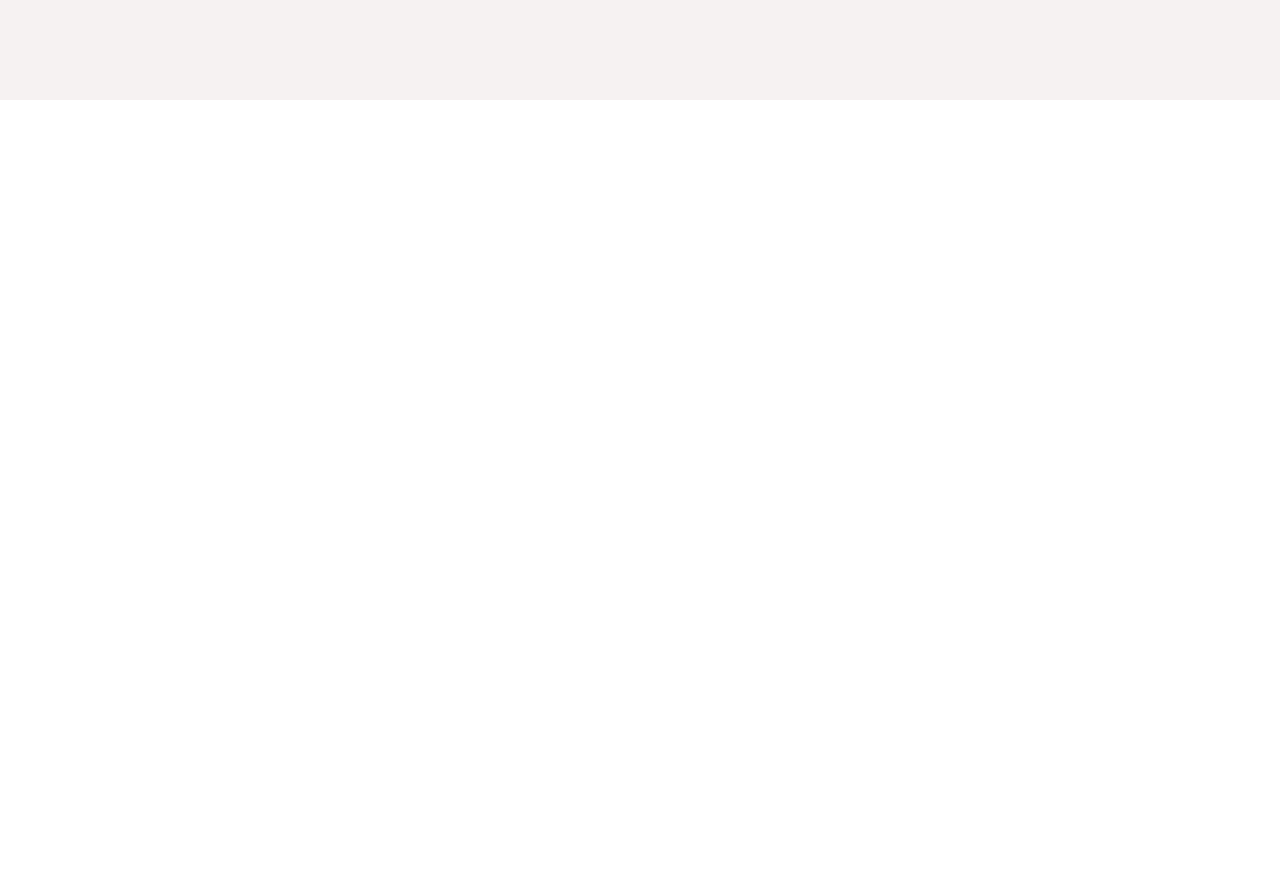
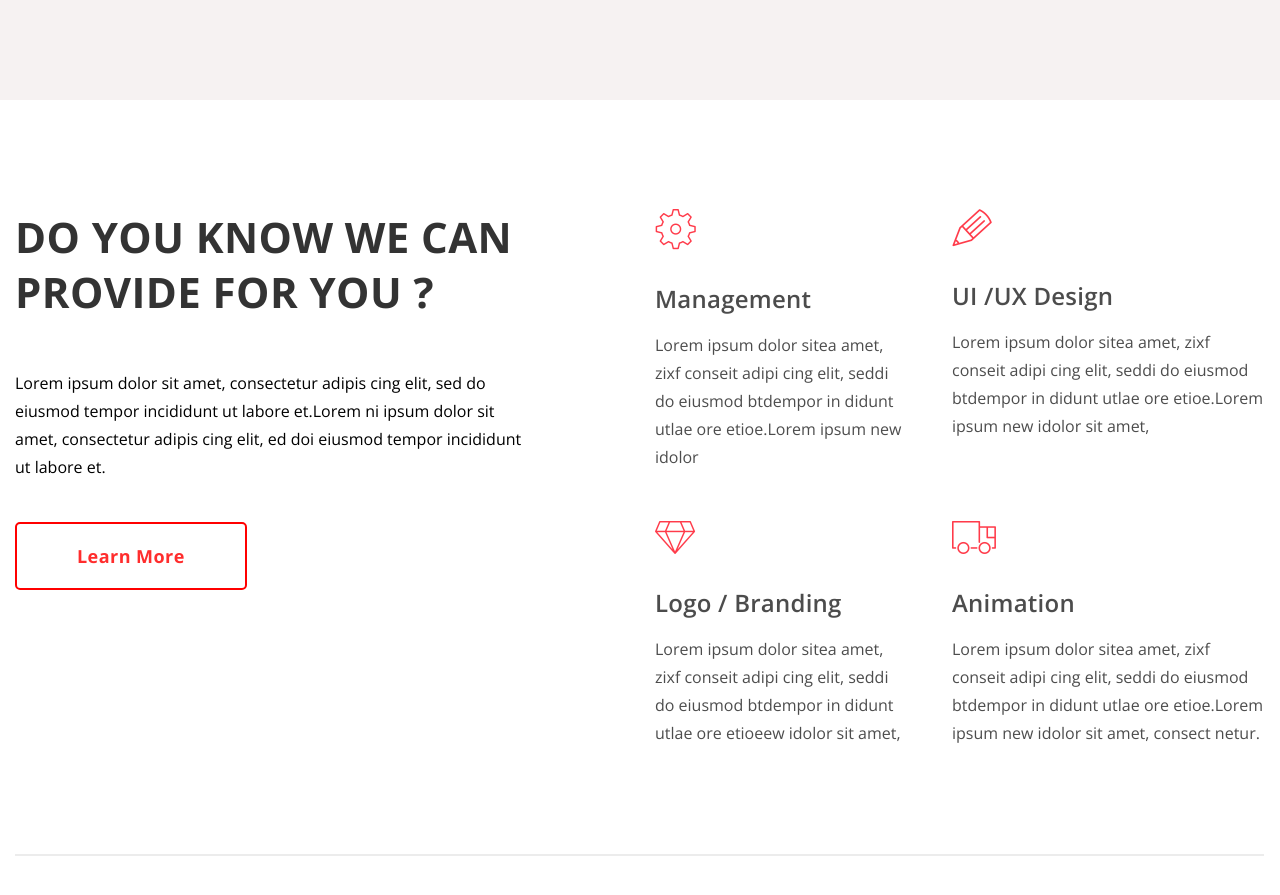
Before and after one commit to by-Biska/argency, a website: page app/index.html in a window 1280 px wide. Shown: the part 573-1468 px from the top of the page. Before the commit the page ends 800 px from the top, so only its background shows below. Drawn offline with nearby package versions, Linux system fonts and the light colour scheme.

Commit message:
dyk-section

```diff
--- a/app/index.html
+++ b/app/index.html
@@ -66,6 +66,41 @@
             </div>
           </div>
         </section>
+
+        <section class="dyk">
+          <div class="container">
+            <div class="dyk__inner">
+              <div class="dyk__boxleft">
+                <h2 class="dyk__boxleft-title">do you know we can
+                  provide for you ?</h2>
+                  <p class="dyk__boxleft-text">Lorem ipsum dolor sit amet, consectetur adipis cing elit, sed do eiusmod tempor incididunt ut labore et.Lorem ni ipsum dolor sit amet, consectetur adipis cing elit, ed doi eiusmod tempor incididunt ut labore et.</p>
+                  <a href="#" class="dyk__boxleft-btn">Learn More</a>
+              </div>
+              <div class="dyk__boxright">
+                <div class="dyk__boxright-item">
+                  <img class="dyk__boxright-icon" src="images/dyk/settings_ico.png" alt="icon"></img>
+                  <h3 class="dyk__boxright-title">Management</h3>
+                  <p class="dyk__boxright-text">Lorem ipsum dolor sitea amet, zixf conseit adipi cing elit, seddi do eiusmod btdempor in didunt utlae ore etioe.Lorem ipsum new idolor</p>
+                </div>
+                <div class="dyk__boxright-item">
+                  <img class="dyk__boxright-icon" src="images/dyk/pencil_ico.png" alt="icon"></img>
+                  <h3 class="dyk__boxright-title">UI /UX Design</h3>
+                  <p class="dyk__boxright-text">Lorem ipsum dolor sitea amet, zixf conseit adipi cing elit, seddi do eiusmod btdempor in didunt utlae ore etioe.Lorem ipsum new idolor sit amet,</p>
+                </div>
+                <div class="dyk__boxright-item">
+                  <img class="dyk__boxright-icon" src="images/dyk/diamond_ico.png" alt="icon"></img>
+                  <h3 class="dyk__boxright-title">Logo / Branding</h3>
+                  <p class="dyk__boxright-text">Lorem ipsum dolor sitea amet, zixf conseit adipi cing elit, seddi do eiusmod btdempor in didunt utlae ore etioeew idolor sit amet,</p>
+                </div>
+                <div class="dyk__boxright-item">
+                  <img class="dyk__boxright-icon" src="images/dyk/truck_ico.png" alt="icon"></img>
+                  <h3 class="dyk__boxright-title">Animation</h3>
+                  <p class="dyk__boxright-text">Lorem ipsum dolor sitea amet, zixf conseit adipi cing elit, seddi do eiusmod btdempor in didunt utlae ore etioe.Lorem ipsum new idolor sit amet, consect netur.</p>
+                </div>
+              </div>
+            </div>
+          </div>
+        </section>
       </main>
 
       <footer class="footer"></footer>
--- a/app/scss/_home.scss
+++ b/app/scss/_home.scss
@@ -6,7 +6,7 @@
         padding: 110px 0;
     }
     &__box {
-        margin-right: 112px;
+        padding-right: 112px;
     }
     &__box-title {
         font-size: 60px;
@@ -23,7 +23,7 @@
     &__box-btn {
         width: 227px;
         height: 55px;
-        background-color: #ff2d2d;
+        background-color: $primary-color;
         border-radius: 5px;
         padding: 20px 63px;
         color: #fff;
@@ -33,3 +33,74 @@
         letter-spacing: 0.025em;
     }
 }
+
+.dyk {
+    &__inner {
+        padding: 109px 0;
+        margin-bottom: 106px;
+        position: relative;
+        display: flex;
+        &::after {
+            content: "";
+            position: absolute;
+            width: 1249px;
+            height: 2px;
+            background-color: #ececec;
+            bottom: 0;
+            left: 0;
+            right: 0;
+        }
+    }
+
+    &__boxleft {
+        padding-right: 130px;
+    }
+    &__boxleft-title {
+        width: 500px;
+        font-size: 42px;
+        line-height: 55px;
+        font-weight: 700;
+        text-transform: uppercase;
+        letter-spacing: 0.01em;
+        color: rgba($default, 0.8);
+    }
+    &__boxleft-text {
+        width: 510px;
+        margin-top: 50px;
+        margin-bottom: 58px;
+    }
+    &__boxleft-btn {
+        border: 2px solid #ff0000;
+        border-radius: 5px;
+        font-size: 18px;
+        line-height: 34px;
+        font-weight: 700;
+        letter-spacing: 0.025em;
+        color: $primary-color;
+        padding: 20px 60px;
+    }
+
+    &__boxright {
+        display: grid;
+        grid-template-columns: repeat(2, 1fr);
+        grid-gap: 50px;
+    }
+    &__boxright-icon {
+        margin-bottom: 35px;
+    }
+    &__boxright-title {
+        color: rgba($default, 0.7);
+        font-size: 24px;
+        line-height: 1.2;
+        font-weight: 600;
+        letter-spacing: 0.01em;
+        margin-bottom: 17px;
+    }
+    &__boxright-text {
+        color: rgba($default, 0.7);
+        display: block;
+    }
+    &__boxright-item:nth-child(even) &__boxright-text {
+        min-width: 313px;
+    }
+}
--- a/app/scss/_vars.scss
+++ b/app/scss/_vars.scss
@@ -1 +1,2 @@
 $default: #000;
+$primary-color: #ff2d2d
```
Also changed, not shown: app/css/style.min.css, app/images/dyk/diamond_ico.png (added), app/images/dyk/pencil_ico.png (added), app/images/dyk/settings_ico.png (added), app/images/dyk/truck_ico.png (added).
